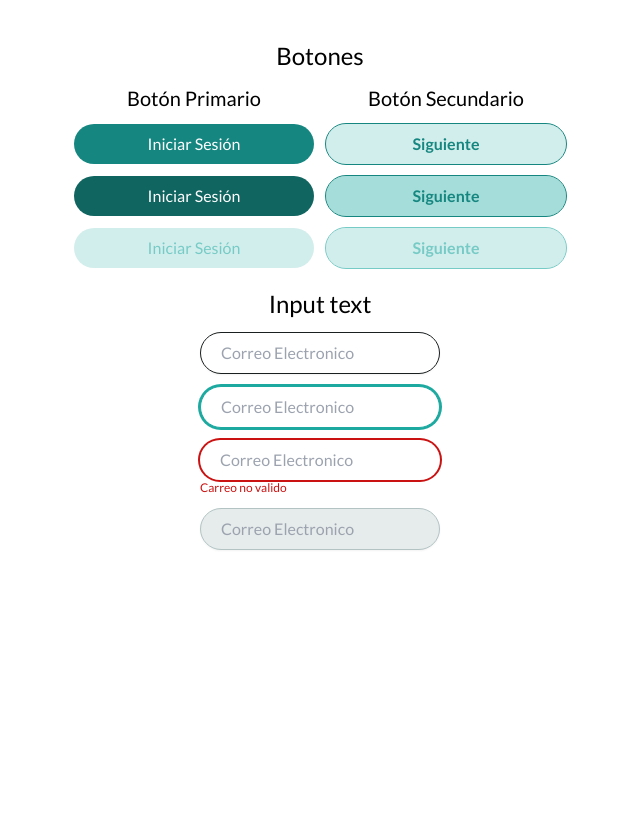
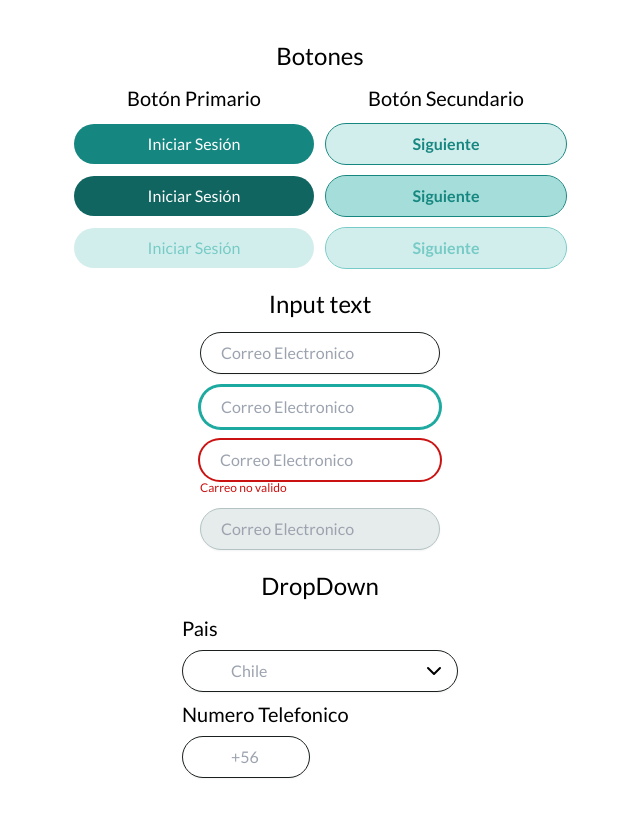
Before and after one commit to No-Country-simulation/c17-70-m-python, a React (Vite) app in the folder frontend/: page /components in a window 1280 px wide. Shown: the top 816 px of the page, without its empty margins (320-960 px from the left). Built offline with nearby package versions, Linux system fonts and the light colour scheme.

Commit message:
add component ComboBox and colors

```diff
--- /dev/null
+++ b/frontend/src/Icons/DownArrow.tsx
@@ -0,0 +1,22 @@
+interface Props {
+  width?: number
+  height?: number
+}
+export function DownArrow({ width, height }: Props) {
+  return (
+    <svg
+      xmlns='http://www.w3.org/2000/svg'
+      width={`${width == null ? '24' : width}`}
+      height={`${height == null ? '24' : height}`}
+      viewBox='0 0 24 24'
+      fill='none'
+      stroke='currentColor'
+      strokeWidth='2'
+      strokeLinecap='round'
+      strokeLinejoin='round'
+    >
+      <path stroke='none' d='M0 0h24v24H0z' fill='none' />
+      <path d='M6 9l6 6l6 -6' />
+    </svg>
+  )
+}
--- /dev/null
+++ b/frontend/src/Icons/UpArrow.tsx
@@ -0,0 +1,22 @@
+interface Props {
+  width?: number
+  height?: number
+}
+export function UpArrow({ width, height }: Props) {
+  return (
+    <svg
+      xmlns='http://www.w3.org/2000/svg'
+      width={`${width == null ? '24' : width}`}
+      height={`${height == null ? '24' : height}`}
+      viewBox='0 0 24 24'
+      fill='none'
+      stroke='currentColor'
+      strokeWidth='2'
+      strokeLinecap='round'
+      strokeLinejoin='round'
+    >
+      <path stroke='none' d='M0 0h24v24H0z' fill='none' />
+      <path d='M6 15l6 -6l6 6' />
+    </svg>
+  )
+}
--- a/frontend/src/Pages/Components.tsx
+++ b/frontend/src/Pages/Components.tsx
@@ -1,15 +1,56 @@
 import { ChangeEvent, useEffect, useRef, useState } from 'react'
 import { Button } from '../components/Button'
+import { ComboBox } from '../components/ComboBox/ComboBox'
 import { InputText } from '../components/InputText'
 
 type inputValid = null | boolean
 
 export function Components() {
+  const countryFlags = [
+    {
+      image: 'https://flagicons.lipis.dev/flags/4x3/cl.svg',
+      value: 'Chile',
+      alt: 'image of country Chile'
+    },
+    {
+      image: 'https://flagicons.lipis.dev/flags/4x3/ar.svg',
+      value: 'Argentina',
+      alt: 'image of country Argentina'
+    },
+    {
+      image: 'https://flagicons.lipis.dev/flags/4x3/bo.svg',
+      value: 'Bolivia',
+      alt: 'image of country Bolivia'
+    }
+  ]
+
+  const CountryPhone = [
+    {
+      image: 'https://flagicons.lipis.dev/flags/4x3/cl.svg',
+      value: '+56',
+      country: 'Chile',
+      alt: 'image of country Chile'
+    },
+    {
+      image: 'https://flagicons.lipis.dev/flags/4x3/ar.svg',
+      value: '+54',
+      country: 'Argentina',
+      alt: 'image of country Argentina'
+    },
+    {
+      image: 'https://flagicons.lipis.dev/flags/4x3/bo.svg',
+      value: '+591',
+      country: 'Bolivia',
+      alt: 'image of country Bolivia'
+    }
+  ]
+
   const aritcleClass = 'flex flex-col justify-center items-center gap-3'
   const titleClass = 'text-2xl'
 
   const [email, setEmail] = useState('')
   const [isValidEmail, setIsValidEmail] = useState<inputValid>(null)
+  const [selectedCountry, setSelectedCountry] = useState('')
   const inputRef = useRef<HTMLInputElement>(null)
 
   useEffect(() => {
@@ -24,6 +65,10 @@ export function Components() {
     setEmail(value)
     const emailRegex = /^[a-zA-Z0-9._%+-]+@[a-zA-Z0-9.-]+\.[a-zA-Z]{2,}$/
     setIsValidEmail(emailRegex.test(value))
+  }
+
+  const handleCountryChange = (countryName: string) => {
+    setSelectedCountry(countryName)
   }
 
   return (
@@ -98,6 +143,30 @@ export function Components() {
             disabled
           />
         </article>
+        <article className={aritcleClass}>
+          <h1 className={titleClass}>DropDown</h1>
+          <div>
+            <h2 className='text-xl'>Pais</h2>
+            <ComboBox
+              isCapitalized={true}
+              options={countryFlags}
+              placeholder={countryFlags[0].value}
+              handleCountryChange={handleCountryChange}
+              iconShow={true}
+            />
+            <h2 className='text-xl'>Numero Telefonico</h2>
+            <ComboBox
+              className=' w-32'
+              isCapitalized={false}
+              options={CountryPhone}
+              placeholder='+56'
+              readonly={true}
+              selected={CountryPhone.find(
+                country => country.country === selectedCountry
+              )}
+            />
+          </div>
+        </article>
       </div>
     </section>
   )
--- /dev/null
+++ b/frontend/src/components/ComboBox/ComboBox.tsx
@@ -0,0 +1,183 @@
+import { useRef, useState } from 'react'
+import { DownArrow } from '../../Icons/DownArrow'
+import { UpArrow } from '../../Icons/UpArrow'
+import { OptionComboBox } from './OptionComboBox'
+
+export interface option {
+  image?: string
+  alt: string
+  value: string
+}
+
+interface Props {
+  isCapitalized?: boolean
+  options: option[]
+  className?: string
+  placeholder: string
+  readonly?: boolean
+  selected?: option
+  iconShow?: boolean
+  handleCountryChange?: (countryName: string) => void
+}
+
+export function ComboBox({
+  isCapitalized,
+  options,
+  className,
+  placeholder,
+  readonly,
+  selected,
+  iconShow,
+  handleCountryChange
+}: Props) {
+  const [isActive, setIsActive] = useState(false)
+  const [inputValue, setInputValue] = useState('')
+  const [selectedImage, setSelectedImage] = useState<option | null>()
+  const timeoutRef = useRef<ReturnType<typeof setTimeout> | null>(null)
+  const inputRef = useRef<HTMLInputElement>(null)
+  const [dropdownPosition, setDropdownPosition] = useState<'top' | 'bottom'>(
+    'bottom'
+  )
+
+  const handleFocus = () => {
+    setIsActive(true)
+  }
+
+  const handleBlur = () => {
+    timeoutRef.current = setTimeout(() => {
+      setIsActive(false)
+    }, 100)
+  }
+
+  const handleInputChange = (event: React.ChangeEvent<HTMLInputElement>) => {
+    const value = event.target.value
+    setIsActive(true)
+    if (isCapitalized === true) {
+      const newValue = value.charAt(0).toUpperCase() + value.slice(1)
+      setInputValue(newValue)
+      if (handleCountryChange != null) {
+        handleCountryChange(newValue)
+      }
+      const findCountryFlag = options.find(
+        country => country.value === newValue
+      )
+      setSelectedImage(findCountryFlag)
+      return
+    }
+    const findCountryFlag = options.find(country => country.value === value)
+    setSelectedImage(findCountryFlag)
+    setInputValue(value)
+    if (handleCountryChange != null) {
+      handleCountryChange(value)
+    }
+  }
+
+  const handleOptionClick = (option: option) => {
+    const { image, value } = option
+    if (image != null) {
+      setSelectedImage(option)
+    }
+    if (handleCountryChange != null) {
+      handleCountryChange(value)
+    }
+    setInputValue(value)
+    setIsActive(false)
+  }
+
+  const handleContainerClick = () => {
+    if (timeoutRef.current !== null) {
+      clearTimeout(timeoutRef.current)
+    }
+  }
+
+  const calculateDropdownPosition = () => {
+    if (inputRef.current) {
+      const { top, bottom } = inputRef.current.getBoundingClientRect()
+      const windowHeight = window.innerHeight
+      const spaceBelow = windowHeight - bottom
+      const spaceAbove = top
+
+      if (spaceBelow < 200 && spaceAbove > spaceBelow) {
+        setDropdownPosition('top')
+      } else {
+        setDropdownPosition('bottom')
+      }
+    }
+  }
+
+  const filteredOptions = options.filter(option =>
+    option.value.toLowerCase().includes(inputValue.toLowerCase())
+  )
+
+  const handleKeyDown = (event: React.KeyboardEvent<HTMLInputElement>) => {
+    if (event.key === 'Enter' && filteredOptions.length > 0) {
+      const value = filteredOptions[0].value
+      setInputValue(value)
+      if (handleCountryChange != null) {
+        handleCountryChange(value)
+      }
+      if (filteredOptions[0]) setSelectedImage(filteredOptions[0])
+      setIsActive(false)
+    }
+  }
+
+  return (
+    <div
+      className={`${className ? className : ''} relative`}
+      onClick={handleContainerClick}
+    >
+      {iconShow != null && iconShow !== false && (
+        <div className='absolute inset-y-0 right-0 flex items-center pr-3 pointer-events-none'>
+          {readonly !== true && isActive ? <UpArrow /> : <DownArrow />}
+        </div>
+      )}
+
+      {selected != null && (
+        <div className='absolute inset-y-0 left-0 flex items-center pl-3 pointer-events-none'>
+          <img
+            className='rounded-md object-contain'
+            width={26}
+            height={26}
+            src={selected.image}
+            alt={`${selected.alt}`}
+          />
+        </div>
+      )}
+      {selected == null && selectedImage && (
+        <div className='absolute inset-y-0 left-0 flex items-center pl-3 pointer-events-none'>
+          <img
+            className='rounded-md object-contain'
+            width={26}
+            height={26}
+            src={selectedImage.image}
+            alt={`${selectedImage.alt}`}
+          />
+        </div>
+      )}
+      <input
+        readOnly={readonly}
+        onKeyDown={handleKeyDown}
+        ref={inputRef}
+        type='text'
+        value={selected == null ? inputValue : selected.value}
+        onChange={handleInputChange}
+        onFocus={() => {
+          handleFocus()
+          calculateDropdownPosition()
+        }}
+        onBlur={handleBlur}
+        placeholder={placeholder}
+        className={`${className ? className : ''} rounded-full mb-2 mt-2 ${
+          iconShow != null && iconShow !== false ? 'pr-12' : ''
+        } pl-12 border-neutral-900 border px-2 py-2 text-black focus:outline-none focus:border-primary-500 shadow-sm focus:ring-primary-500 focus:ring-2 focus:caret-primary-500 disabled:bg-neutral-100 disabled:placeholder:text-neutral:300 disabled:border-neutral-300`}
+      />
+      {readonly !== true && isActive && (
+        <OptionComboBox
+          options={filteredOptions}
+          onSelect={handleOptionClick}
+          dropdownPosition={dropdownPosition}
+        />
+      )}
+    </div>
+  )
+}
--- /dev/null
+++ b/frontend/src/components/ComboBox/OptionComboBox.tsx
@@ -0,0 +1,48 @@
+import { option } from './ComboBox'
+
+interface Props {
+  options: option[]
+  onSelect: (option: option) => void
+  dropdownPosition: 'top' | 'bottom'
+}
+export function OptionComboBox({ options, onSelect, dropdownPosition }: Props) {
+  const dropdownStyle =
+    dropdownPosition === 'top' ? { bottom: '100%' } : { top: '100%' }
+
+  options.sort((a, b) => a.value.localeCompare(b.value))
+
+  return (
+    <div
+      style={dropdownStyle}
+      className='absolute overflow-hidden border border-neutral-900 w-full rounded-3xl'
+    >
+      {options.map((option, index) => {
+        const { image } = option
+        return (
+          <div className='relative' key={index}>
+            {image != null && (
+              <div className='absolute inset-y-0 left-0 flex items-center pl-3 pointer-events-none'>
+                <img
+                  className='rounded-md object-contain'
+                  width={26}
+                  height={26}
+                  src={image}
+                  alt={`${option.alt}`}
+                />
+              </div>
+            )}
+            <div
+              onClick={() => onSelect(option)}
+              className={`pl-12 py-2 bg-neutral-50 hover:bg-primary-100`}
+            >
+              {option.value}
+            </div>
+            {index !== options.length - 1 && (
+              <hr className='border-t border-primary-900' />
+            )}
+          </div>
+        )
+      })}
+    </div>
+  )
+}
--- a/frontend/tailwind.config.js
+++ b/frontend/tailwind.config.js
@@ -46,6 +46,7 @@ export default {
         900: '#041322'
       },
       'neutral': {
+        50: '#EDF0F0',
         100: '#E6EBEB',
         200: '#CCD7D7',
         300: '#B3C3C3',
```
